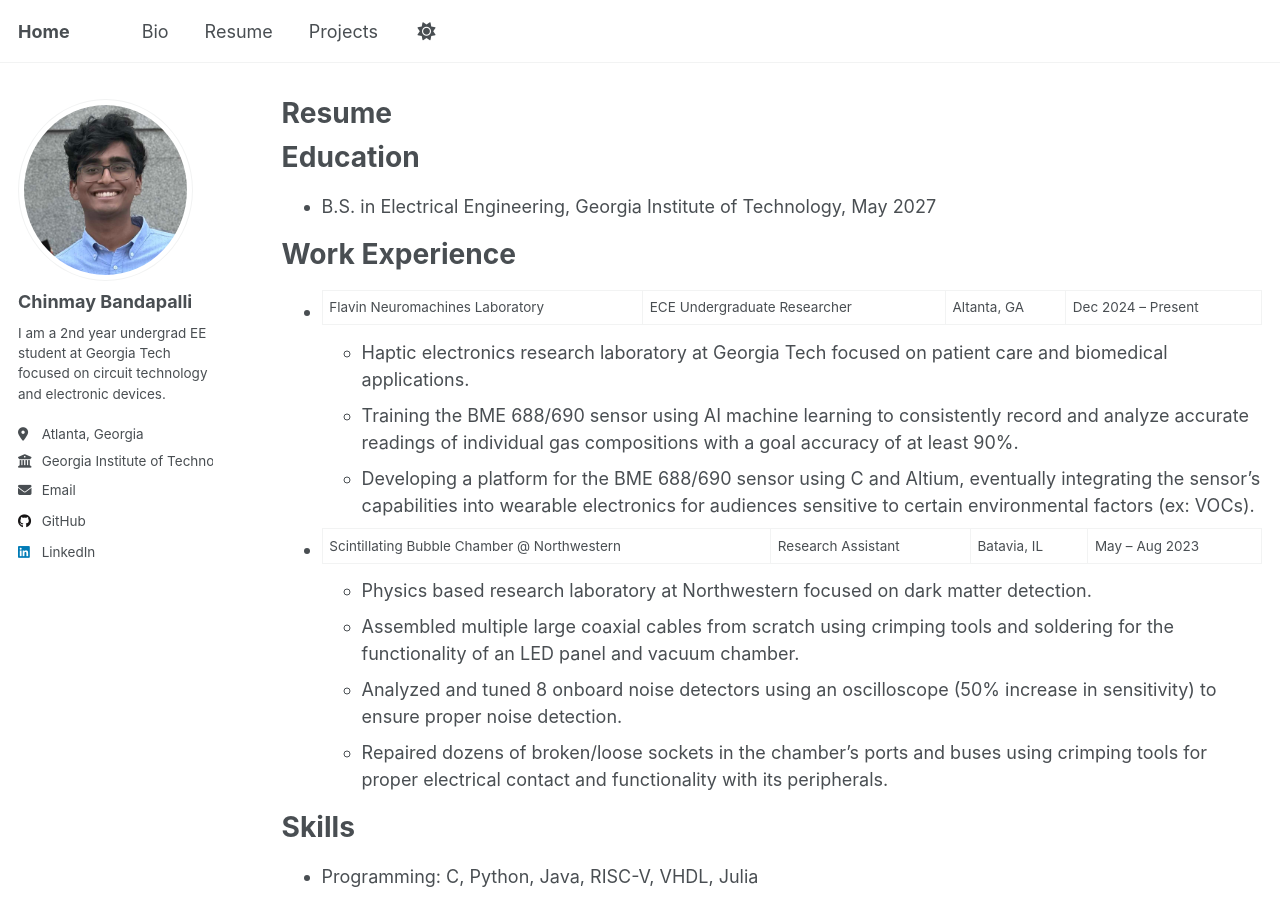
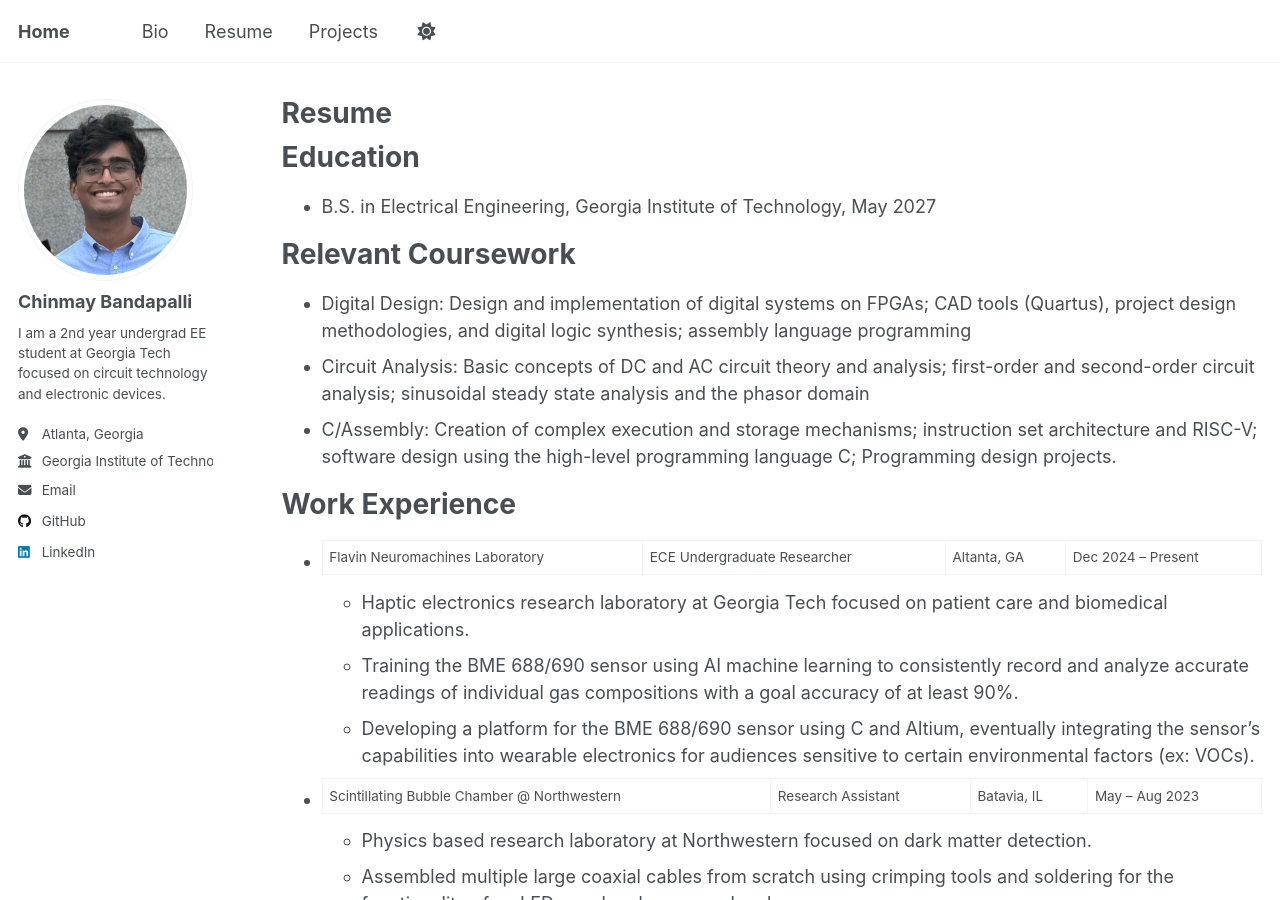
Before and after one commit to chinmaybandapalli/chinmaybandapalli.github.io, a Jekyll site: the page built from _pages/cv.md, in a window 1280 px wide and 900 px high. Built offline with Jekyll 4.4.1, drawn with Linux system fonts in a browser that asks for light colours; a script that is not in the unit is left out.

Commit message:
Update cv.md
Added relevant coursework section

```diff
--- a/_pages/cv.md
+++ b/_pages/cv.md
@@ -13,14 +13,21 @@ Education
 ======
 * B.S. in Electrical Engineering, Georgia Institute of Technology, May 2027
 
+Relevant Coursework
+======
+* Digital Design: Design and implementation of digital systems on FPGAs; CAD tools (Quartus), project design methodologies, and digital logic synthesis; assembly language programming
+* Circuit Analysis: Basic concepts of DC and AC circuit theory and analysis; first-order and second-order circuit analysis; sinusoidal steady state analysis and the phasor domain
+* C/Assembly: Creation of complex execution and storage mechanisms; instruction set architecture and RISC-V; software design using the high-level programming language C; Programming design projects.
+
+
 Work Experience
 ======
-* Flavin Neuromachines Laboratory | ECE Undergraduate Researcher | Altanta, GA | Dec 2024 – Present
+* Flavin Neuromachines Laboratory|ECE Undergraduate Researcher|Altanta, GA|Dec 2024 – Present
   * Haptic electronics research laboratory at Georgia Tech focused on patient care and biomedical applications.
   * Training the BME 688/690 sensor using AI machine learning to consistently record and analyze accurate readings of individual gas compositions with a goal accuracy of at least 90%.
   * Developing a platform for the BME 688/690 sensor using C and Altium, eventually integrating the sensor’s capabilities into wearable electronics for audiences sensitive to certain environmental factors (ex: VOCs).
 
-* Scintillating Bubble Chamber @ Northwestern | Research Assistant | Batavia, IL | May – Aug 2023
+* Scintillating Bubble Chamber @ Northwestern|Research Assistant|Batavia, IL|May – Aug 2023
   * Physics based research laboratory at Northwestern focused on dark matter detection.
   * Assembled multiple large coaxial cables from scratch using crimping tools and soldering for the functionality of an LED panel and vacuum chamber.
   * Analyzed and tuned 8 onboard noise detectors using an oscilloscope (50% increase in sensitivity) to ensure proper noise detection.
```
